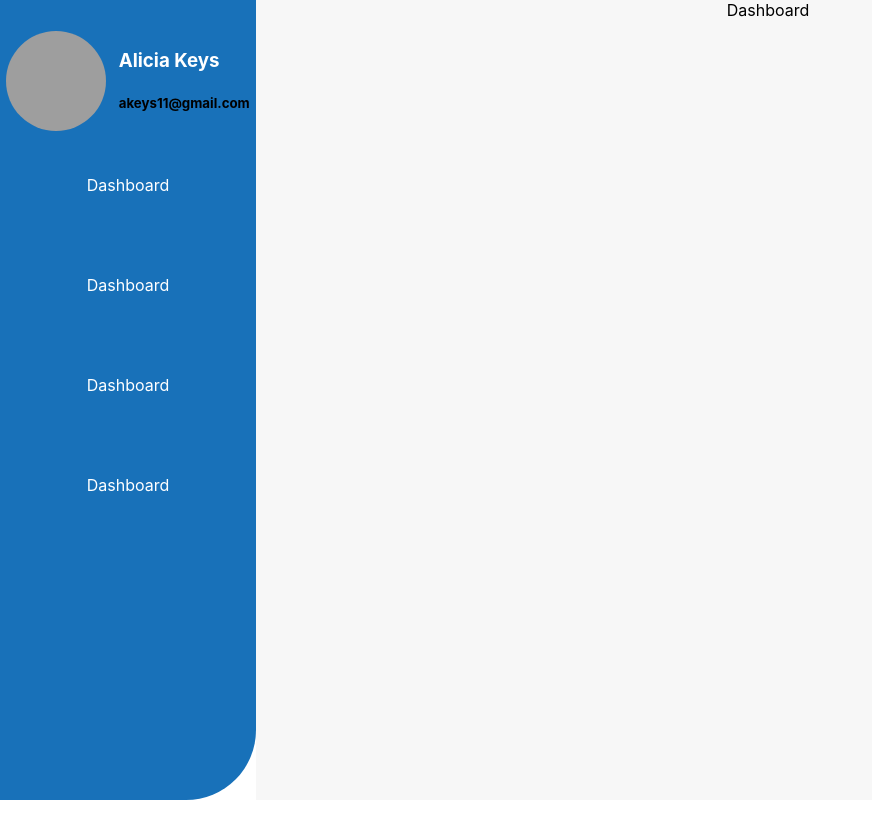
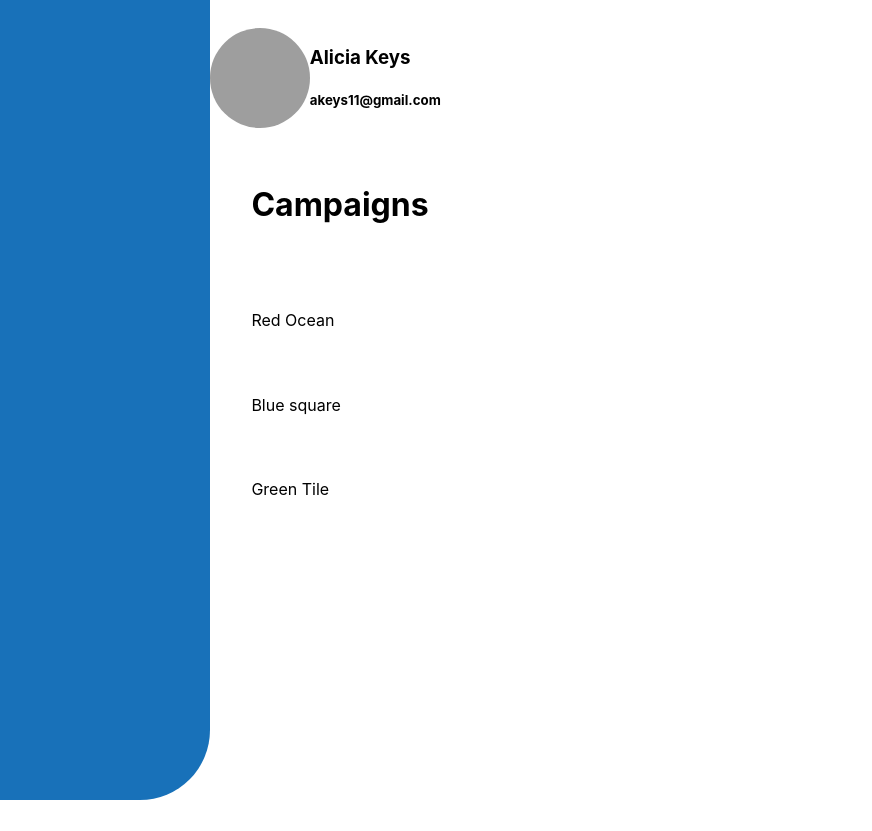
Before and after one commit to tbutler1132/instagram-dashboard, a React (Create React App) app: page /dashboard in a window 1280 px wide. Shown: the whole page, without its empty margins (0-872 px from the left). After the commit the page ends 800 px from the top, so only its background shows below. Built offline with nearby package versions, Linux system fonts and the light colour scheme; grey boxes are pictures that could not be loaded.

Commit message:
login working

```diff
--- a/package.json
+++ b/package.json
@@ -6,6 +6,8 @@
     "cra-template": "1.1.2",
     "react": "^17.0.2",
     "react-dom": "^17.0.2",
+    "react-facebook": "^8.1.4",
+    "react-router-dom": "^5.2.1",
     "react-scripts": "4.0.3",
     "web-vitals": "^2.1.0"
   },
--- a/src/App.css
+++ b/src/App.css
@@ -17,11 +17,6 @@
   border-bottom-right-radius: 70px;
 }
 
-.dashboard-container{
-  width: 80%;
-  background-color: rgb(247, 247, 247);
-}
-
 .header{
   display: flex;
   justify-content: space-around;
@@ -34,4 +29,23 @@
   justify-content: space-around;
   height: 50%;
   list-style: none;
+  text-align: left;
+  margin-left: 18%;
 }
+
+.dashboard-container{
+  width: 80%;
+  background-color: rgb(255, 255, 255);
+}
+
+.campaign{
+  display: flex;
+  flex-direction: column;
+  text-align: left;
+  padding-left: 4%;
+  padding-top: 1%;
+}
+
+.time-range-select{
+  width: 10%;
+}
--- a/src/App.js
+++ b/src/App.js
@@ -1,19 +1,34 @@
 import './App.css';
 import Nav from './components/Nav';
-import DashboardContainer from './components/DashboardContainer';
+import DashboardContainer from './components/CampaignContainer';
+
+
+import {BrowserRouter as Router, Switch, Route} from 'react-router-dom'
+import Login from './components/Login';
 
 function App() {
   return (
+    <Router>
     <div className="App">
       <div className="home">
         <div className="nav">
-          <Nav />
         </div>
-        <div className="dashboard-container">
-          <DashboardContainer />
-        </div>
+        <Switch>
+          <Route path="/dashboard">
+          <Nav campaigns={""}/>
+            <div className="dashboard-container">
+              <DashboardContainer campaigns={""}/>
+            </div>
+          </Route>
+          <Route path="/login">
+            <div >
+              <Login />
+            </div>
+          </Route>
+        </Switch>
       </div>
     </div>
+    </Router>
   );
 }
 
--- /dev/null
+++ b/src/components/Campaign.js
@@ -0,0 +1,19 @@
+import React from 'react';
+
+function Campaign(props) {
+    return (
+        <div className="campaign">
+            <h1>Campaign Name</h1>
+            <img style={{borderRadius: '10px'}} height="250px" width="250px" src="https://storage.googleapis.com/adforum-media/34484171/ad_34484171_7856a51019e171e0_web.jpg" alt="" />
+            <div className="time-range-select-container">
+                <select className="time-range-select">
+                    <option>Day</option>
+                    <option>Week</option>
+                    <option>Month</option>
+                </select>
+            </div>
+        </div>
+    );
+}
+
+export default Campaign;
--- /dev/null
+++ b/src/components/CampaignContainer.js
@@ -0,0 +1,19 @@
+import Campaign from './Campaign';
+
+
+import {Route, Switch, useRouteMatch} from 'react-router-dom'
+
+function DashboardContainer() {
+
+    let match = useRouteMatch()
+
+    return (
+        <div>
+            <Switch>
+                <Route path={`${match.url}/green`}><Campaign /></Route>
+            </Switch>
+        </div>
+    );
+}
+
+export default DashboardContainer;
--- a/src/components/DashboardContainer.js
+++ /dev/null
@@ -1,11 +0,0 @@
-import React from 'react';
-
-function DashboardContainer(props) {
-    return (
-        <div>
-            Dashboard
-        </div>
-    );
-}
-
-export default DashboardContainer;
--- /dev/null
+++ b/src/components/Login.js
@@ -0,0 +1,33 @@
+import { FacebookProvider, LoginButton } from 'react-facebook';
+import { useState } from 'react';
+
+function Login(props) {
+
+    const [data, setData] = useState(false)
+
+    const handleResponse = (data) => {
+        setData(data);
+      }
+
+    const handleError = (error) => {
+        console.log({ error });
+      }
+
+      console.log(data)
+
+
+    return (
+        <FacebookProvider appId="1153580595131093">
+        <LoginButton
+          scope="email"
+          onCompleted={handleResponse}
+          onError={handleError}
+        >
+          <span>Login via Facebook</span>
+        </LoginButton>
+            {data ? <p>{data.profile.email}</p> : null}
+      </FacebookProvider>
+    );
+}
+
+export default Login;
--- a/src/components/Nav.js
+++ b/src/components/Nav.js
@@ -5,10 +5,10 @@ function Nav() {
         <div style={{height: '100%'}}>
             <Header />
             <div className="nav-items">
-                    <li>Dashboard</li>
-                    <li>Dashboard</li>
-                    <li>Dashboard</li>
-                    <li>Dashboard</li>
+                    <h1>Campaigns</h1>
+                    <li>Red Ocean</li>
+                    <li>Blue square</li>
+                    <li>Green Tile</li>
             </div>
         </div>
     );
```
Also changed, not shown: src/apis/campaigns.js (added, +20 -0 lines), src/components/GraphContainer.js (added, +11 -0 lines), 2 other files (tests, documents, lock files or other folders).
